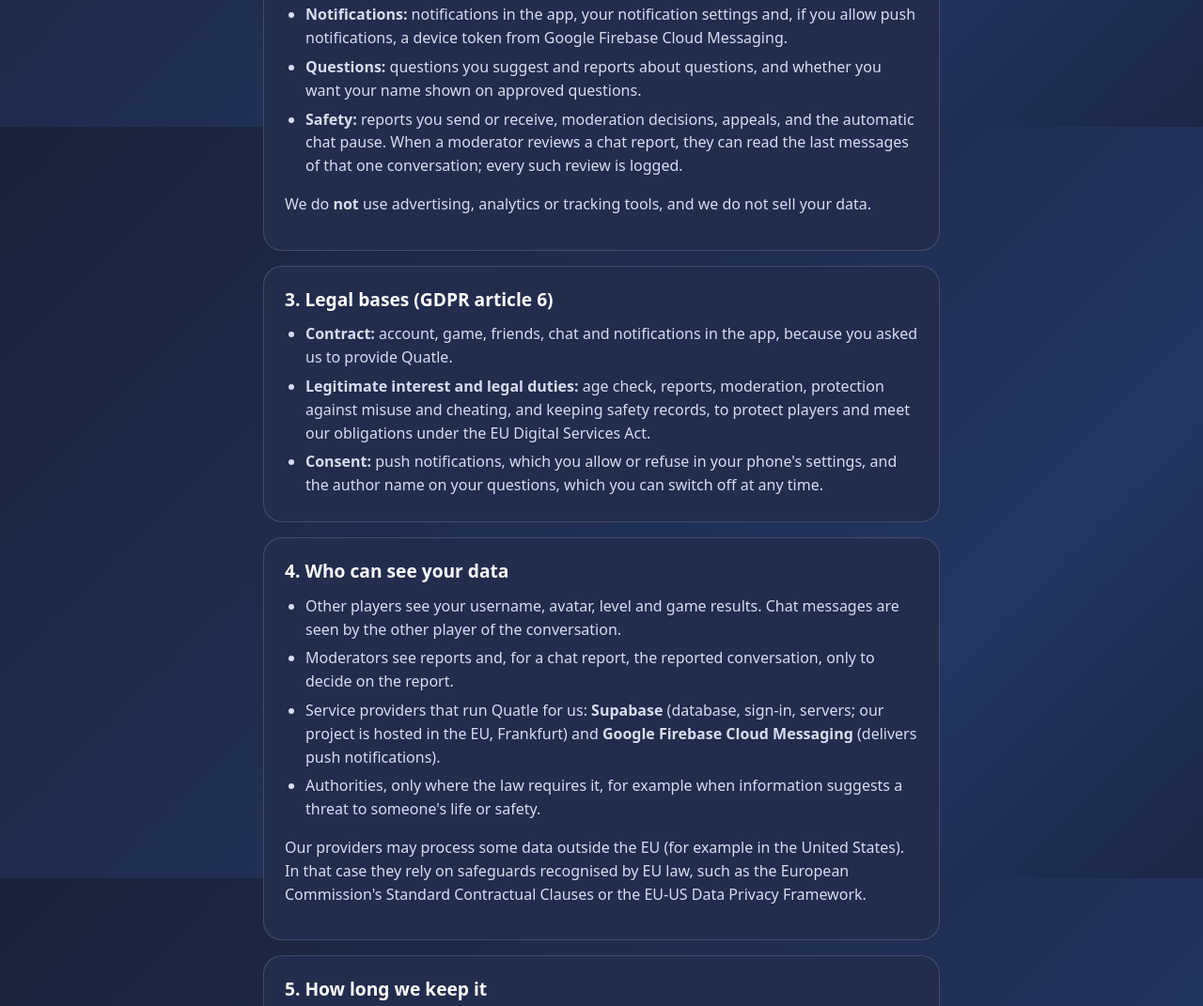
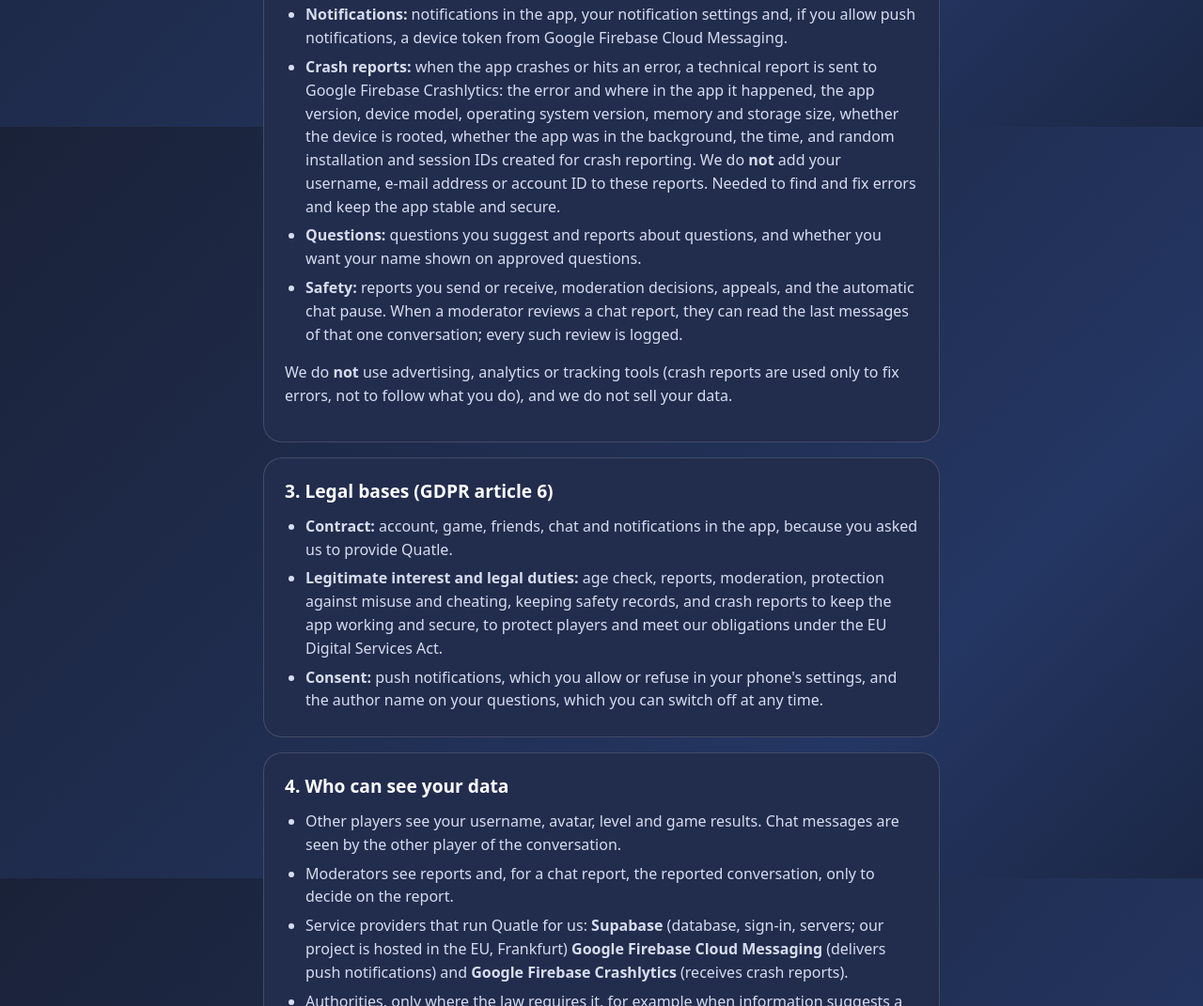
Before and after one commit to Ridius97/quatle-site, a plain HTML site: page privacy.html in a window 1280 px wide. Shown: the part 665-1736 px from the top of the page at 94% size. Drawn offline with Linux system fonts and the light colour scheme.

Commit message:
Privacy Policy 0.2 draft: crash reports with Firebase Crashlytics
User decision 2026-11-26 (Quatle phase 1.4): Crashlytics in test and release
builds. Added to section 2 (what is sent, no username / e-mail / account ID),
3 (legitimate interest), 4 (provider) and 5 (90 days retention).

Co-Authored-By: Claude Opus 5.5 <noreply@anthropic.com>
Claude-Session: https://claude.ai/code/session_01TBk5MAXxgdhypMDqo5ZmUK

```diff
--- a/privacy.html
+++ b/privacy.html
@@ -9,7 +9,7 @@
 <body>
 <main>
   <h1>Privacy Policy</h1>
-  <p class="updated">Quatle, the online multiplayer quiz game. Version 0.1 (draft), 16 November 2026.</p>
+  <p class="updated">Quatle, the online multiplayer quiz game. Version 0.2 (draft), 26 November 2026.</p>
 
   <div class="card">
     <h2>1. Who is responsible</h2>
@@ -24,17 +24,18 @@
       <li><strong>Profile and game:</strong> avatar, level, XP, wins, losses, draws, your battles, the answers you give and how long they take, the categories you choose. Needed to run the game and show your profile and results.</li>
       <li><strong>Social:</strong> friends, friend requests, blocked players, chat messages (only between adults), and when you were last active in the app. Needed for the friends and chat features and to run the game.</li>
       <li><strong>Notifications:</strong> notifications in the app, your notification settings and, if you allow push notifications, a device token from Google Firebase Cloud Messaging.</li>
+      <li><strong>Crash reports:</strong> when the app crashes or hits an error, a technical report is sent to Google Firebase Crashlytics: the error and where in the app it happened, the app version, device model, operating system version, memory and storage size, whether the device is rooted, whether the app was in the background, the time, and random installation and session IDs created for crash reporting. We do <strong>not</strong> add your username, e-mail address or account ID to these reports. Needed to find and fix errors and keep the app stable and secure.</li>
       <li><strong>Questions:</strong> questions you suggest and reports about questions, and whether you want your name shown on approved questions.</li>
       <li><strong>Safety:</strong> reports you send or receive, moderation decisions, appeals, and the automatic chat pause. When a moderator reviews a chat report, they can read the last messages of that one conversation; every such review is logged.</li>
     </ul>
-    <p>We do <strong>not</strong> use advertising, analytics or tracking tools, and we do not sell your data.</p>
+    <p>We do <strong>not</strong> use advertising, analytics or tracking tools (crash reports are used only to fix errors, not to follow what you do), and we do not sell your data.</p>
   </div>
 
   <div class="card">
     <h2>3. Legal bases (GDPR article 6)</h2>
     <ul>
       <li><strong>Contract:</strong> account, game, friends, chat and notifications in the app, because you asked us to provide Quatle.</li>
-      <li><strong>Legitimate interest and legal duties:</strong> age check, reports, moderation, protection against misuse and cheating, and keeping safety records, to protect players and meet our obligations under the EU Digital Services Act.</li>
+      <li><strong>Legitimate interest and legal duties:</strong> age check, reports, moderation, protection against misuse and cheating, keeping safety records, and crash reports to keep the app working and secure, to protect players and meet our obligations under the EU Digital Services Act.</li>
       <li><strong>Consent:</strong> push notifications, which you allow or refuse in your phone's settings, and the author name on your questions, which you can switch off at any time.</li>
     </ul>
   </div>
@@ -44,7 +45,7 @@
     <ul>
       <li>Other players see your username, avatar, level and game results. Chat messages are seen by the other player of the conversation.</li>
       <li>Moderators see reports and, for a chat report, the reported conversation, only to decide on the report.</li>
-      <li>Service providers that run Quatle for us: <strong>Supabase</strong> (database, sign-in, servers; our project is hosted in the EU, Frankfurt) and <strong>Google Firebase Cloud Messaging</strong> (delivers push notifications).</li>
+      <li>Service providers that run Quatle for us: <strong>Supabase</strong> (database, sign-in, servers; our project is hosted in the EU, Frankfurt) <strong>Google Firebase Cloud Messaging</strong> (delivers push notifications) and <strong>Google Firebase Crashlytics</strong> (receives crash reports).</li>
       <li>Authorities, only where the law requires it, for example when information suggests a threat to someone's life or safety.</li>
     </ul>
     <p>Our providers may process some data outside the EU (for example in the United States). In that case they rely on safeguards recognised by EU law, such as the European Commission's Standard Contractual Clauses or the EU-US Data Privacy Framework.</p>
@@ -58,6 +59,7 @@
       <li>Automatic chat pauses and measures against unfounded reports: 6 months after they ended.</li>
       <li>After you delete your account: your username stays reserved for 90 days; if your account was suspended or banned, a protected (hashed) form of your e-mail address is kept until the suspension ends, or 24 months after a ban, so it cannot sign up again; a record that the account was deleted is kept for 24 months.</li>
       <li>Push tokens: until you sign out, the token changes or you delete your account.</li>
+      <li>Crash reports: 90 days at Google Firebase Crashlytics, then they are deleted.</li>
     </ul>
   </div>
 
```
